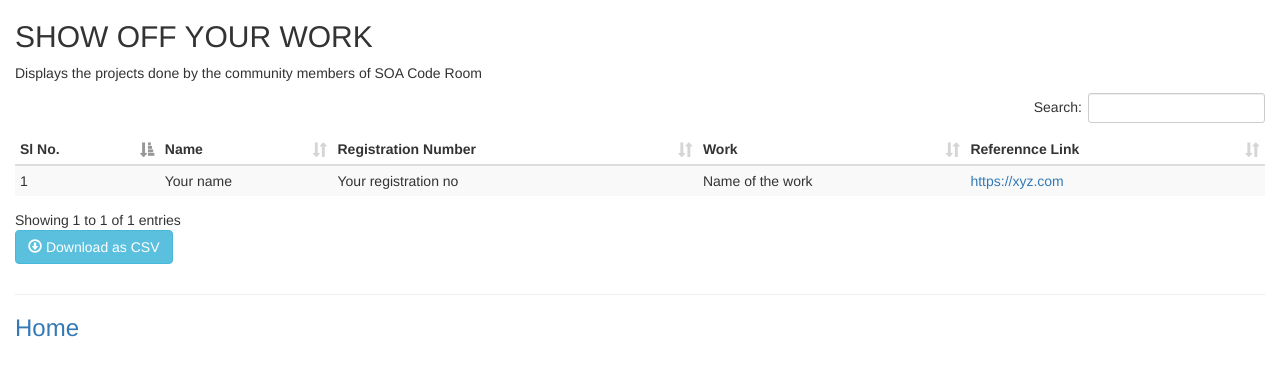
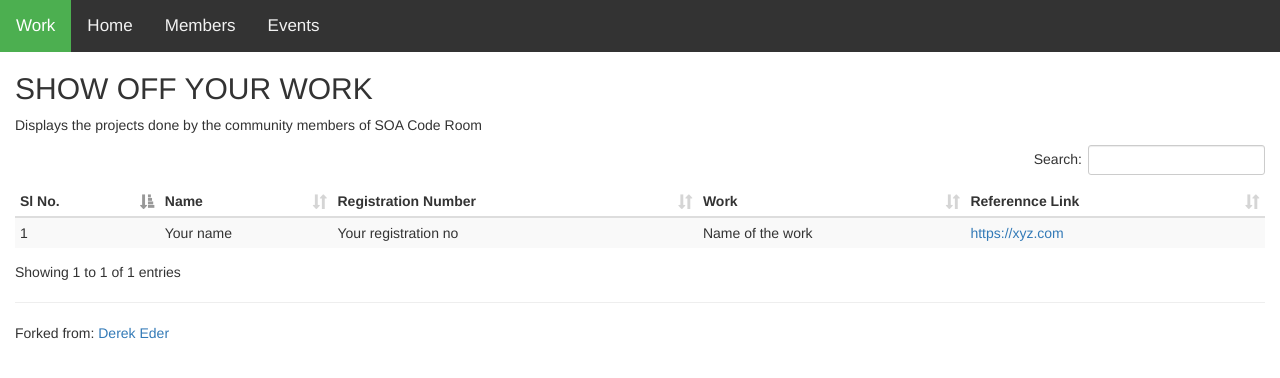
Before and after one commit to saswatsamal/show-off-your-work, a plain HTML site: page index.html in a window 1280 px wide. Drawn offline with Linux system fonts and the light colour scheme.

Commit message:
Added the Nav Bar and Footer

```diff
--- a/css/custom.css
+++ b/css/custom.css
@@ -2,7 +2,6 @@
 /*
 DePaul IHS
 */
-
 @font-face {
     font-family: 'GibsonSemiBold';
     src: url('/css/fonts/gibson-semibold-webfont.eot');
@@ -72,6 +71,10 @@ h2 {
   color: #827E7E;
 }
 
+a{
+font: 12px/1em sans-serif;
+}
+
 #logo {
   margin-top: 20px;
 }
--- /dev/null
+++ b/css/nav.css
@@ -0,0 +1,27 @@
+.topnav {
+    background-color: #333;
+    overflow: hidden;
+  }
+
+  /* Style the links inside the navigation bar */
+  .topnav a {
+
+    float: left;
+    color: #f2f2f2;
+    text-align: center;
+    padding: 14px 16px;
+    text-decoration: none;
+    font-size: 17px;
+  }
+
+  /* Change the color of links on hover */
+  .topnav a:hover {
+    background-color: rgb(61, 196, 8);
+    color: black;
+  }
+
+  /* Add a color to the active/current link */
+  .topnav a.active {
+    background-color: #4CAF50;
+    color: white;
+  }
--- a/index.html
+++ b/index.html
@@ -12,6 +12,10 @@
     <!-- Bootstrap core CSS -->
     <link href="css/bootstrap.min.css" rel="stylesheet">
     <link href="css/dataTables.bootstrap.css" rel="stylesheet">
+    <link href="css/nav.css" rel="stylesheet">
+
+
+
 
     <!-- HTML5 shim and Respond.js for IE8 support of HTML5 elements and media queries -->
     <!--[if lt IE 9]>
@@ -21,6 +25,13 @@
   </head>
 
   <body>
+    <div class="topnav">
+      <a class="active" href="#">Work</a>
+      <a  href="https://soacoderoom.github.io/">Home</a>
+      <a href="https://soacoderoom.github.io/members.html">Members</a>
+      <a href="https://soacoderoom.github.io/events.html">Events</a>
+
+    </div>
     <div class="container-fluid">
 
       <h2>SHOW OFF YOUR WORK</h2>
@@ -34,7 +45,7 @@
     <footer class='footer'>
       <div class='container-fluid'>
         <hr />
-        <h3><a href="https://soacoderoom.github.io/">Home</a></h3>
+        <p>Forked from: <a href="https://github.com/derekeder/csv-to-html-table">Derek Eder</a></p>
       </div>
     </footer>
 
@@ -60,7 +71,7 @@
       CsvToHtmlTable.init({
         csv_path: 'data/work.csv',
         element: 'table-container',
-        allow_download: true,
+        allow_download: false,
         csv_options: {separator: ',', delimiter: '"'},
         datatables_options: {"paging": false},
         custom_formatting: [[4, format_link]]
```
